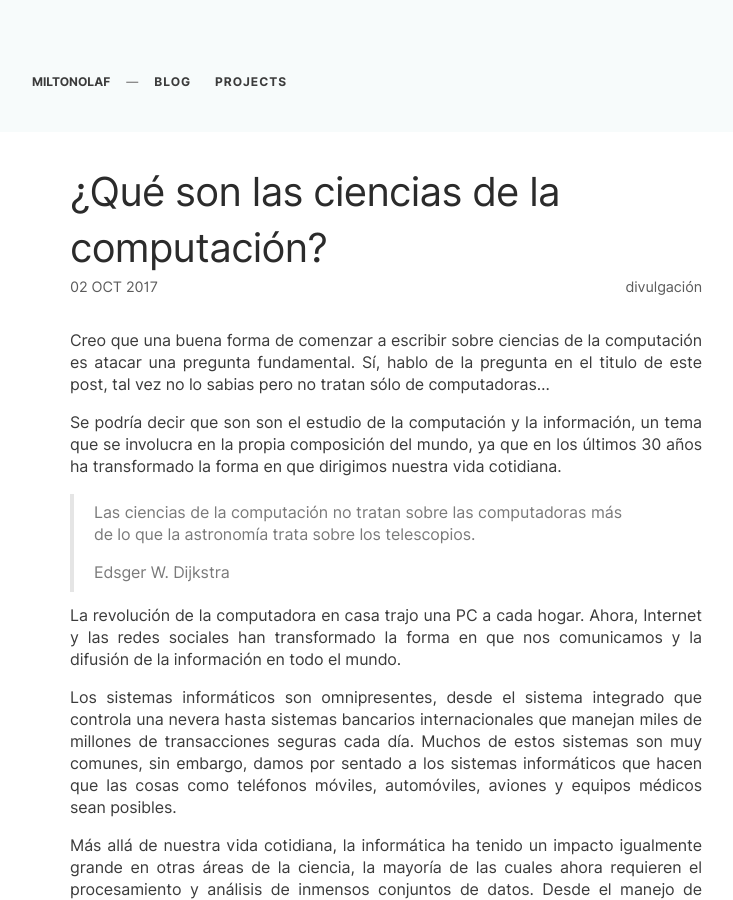
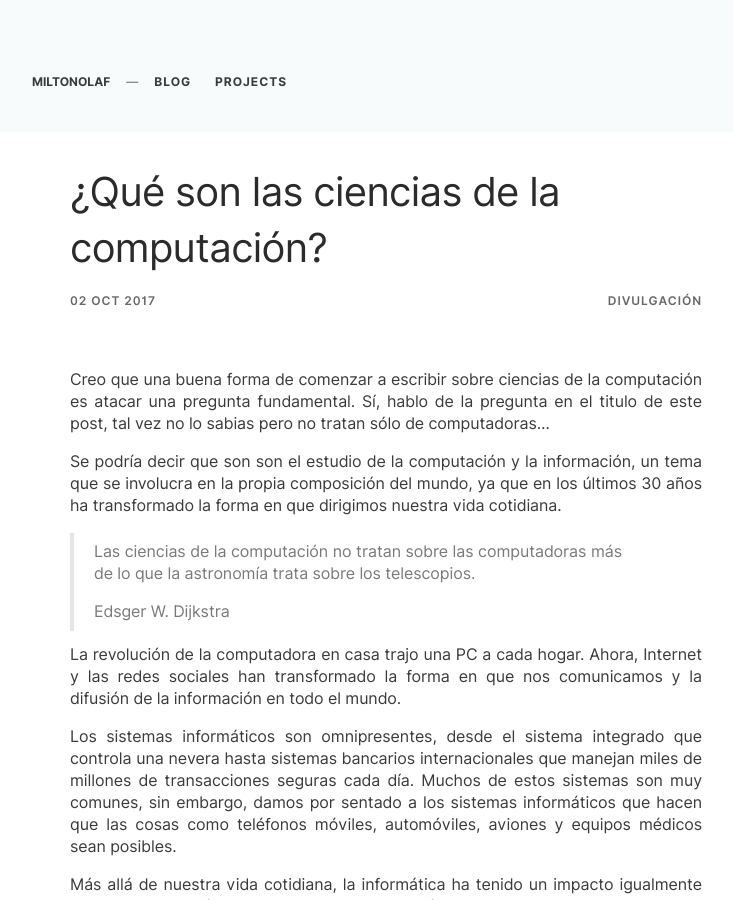
Before and after one commit to MiltonOlaf/miltonolaf.github.io, a Jekyll site: the page built from _posts/2017-10-01-ciencias-de-la-computacion.md, in a window 1280 px wide and 900 px high. Shown: the whole window, without its empty margins (254-987 px from the left). Built offline with Jekyll 4.4.1, drawn with Linux system fonts in a browser that asks for light colours; comment, search, counter and statistics services are not loaded.

Commit message:
simplify

```diff
--- a/_layouts/post.html
+++ b/_layouts/post.html
@@ -7,14 +7,14 @@ auto_container: false
     <header>
       <h1>{{ page.title }}</h1>
       <div class="info">
-        <time datetime="{{ page.date | date: "%d/%m/%Y" }}">{{ page.date | date: "%d %b %Y" | upcase }}</time>
-        {% for node in page.categories %}
-          {{ node }}
-        {% endfor %}
+        <h6 class="min-head"><time datetime="{{ page.date | date: "%d/%m/%Y" }}">{{ page.date | date: "%d %b %Y" | upcase }}</time></h6>
+        <div class="categories">
+          {% for node in page.categories %}
+            <h6 class="min-head">{{ node | upcase }}</h6>
+          {% endfor %}
+        </div>
       </div>
     </header>
-  </div>
-  <div class="container">
     {{ content }}
   </div>
 </article>
--- a/index.html
+++ b/index.html
@@ -20,7 +20,7 @@ title: Home
     <a class="post-preview" href="{{ site.baseurl }}/{{ post.url | remove_first: '/' }}">
         <span class="head">
           <h3>{{ post.title }}</h3>
-          <h6>{{ post.date | date: "%d %b %Y" | upcase }}</h6>
+          <h6 class="min-head">{{ post.date | date: "%d %b %Y" | upcase }}</h6>
         </span>
         <span class="p">
           {{ post.content | strip_html | truncatewords: 15, "" }}...
```
